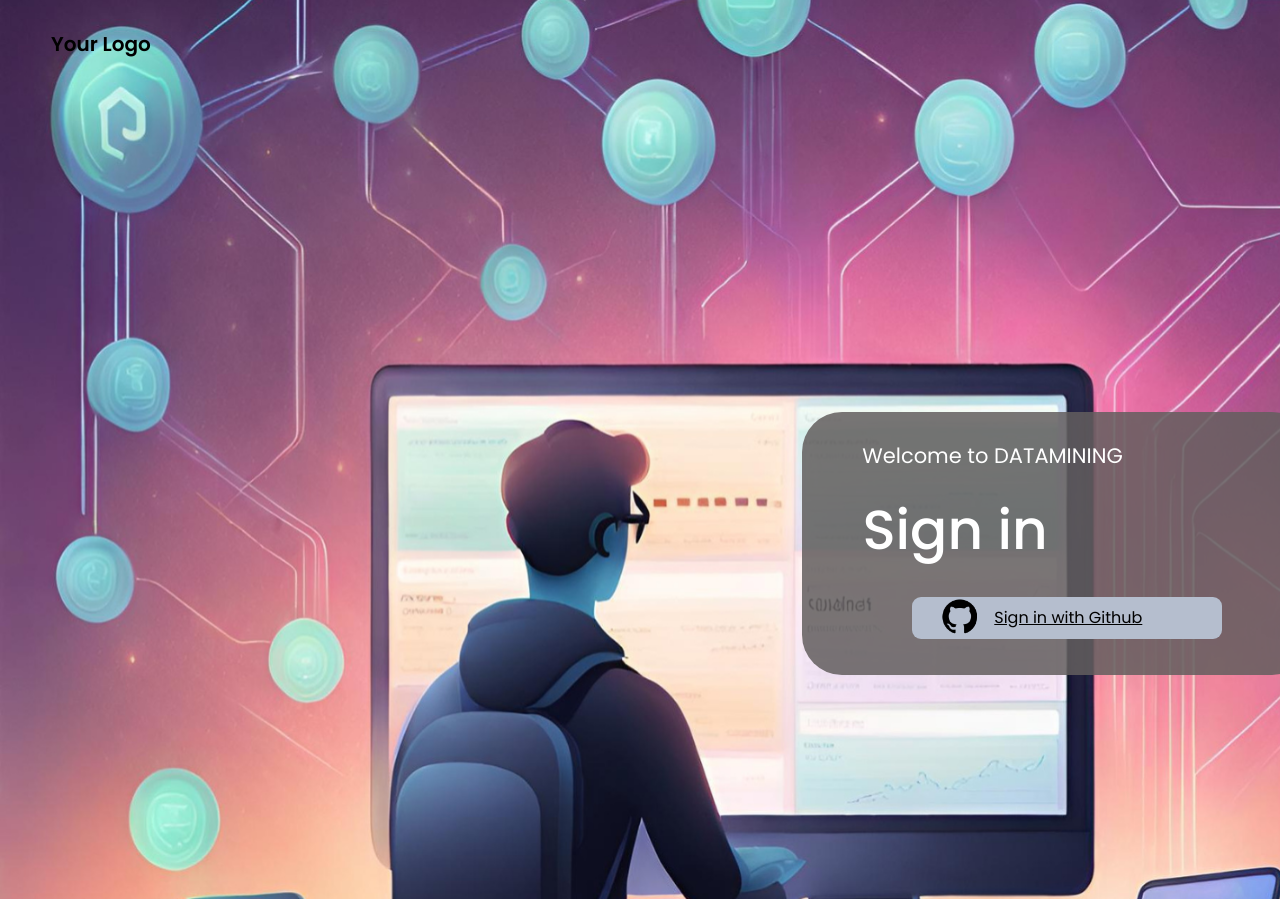
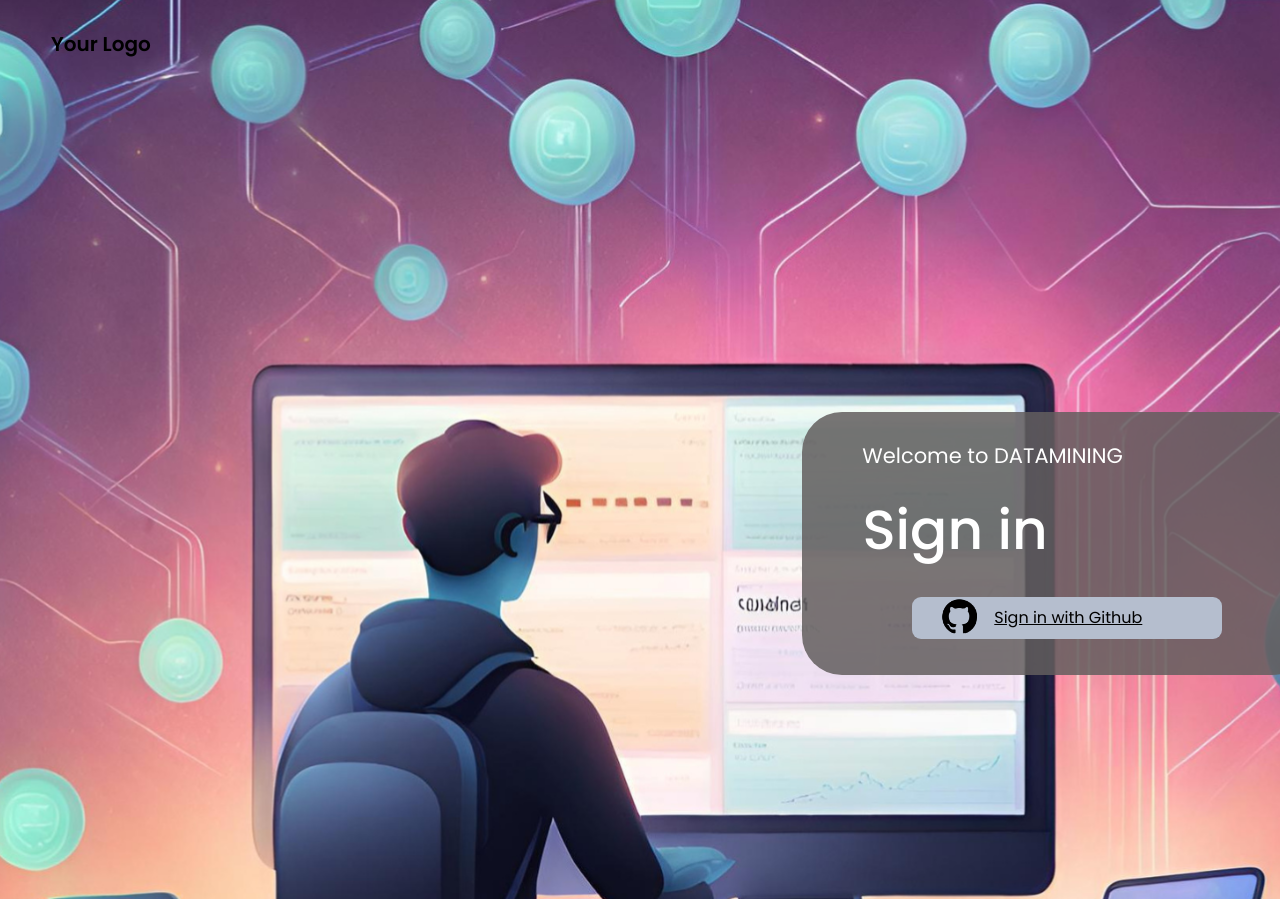
Before and after one commit to JuanSH11/BackDataMining, a FastAPI app: page /login in a window 1280 px wide; the page is wider, and only the part inside the window is pictured. Run offline with FastAPI, Linux system fonts and the light colour scheme.

Commit message:
Fix login view

```diff
--- a/assets/login.css
+++ b/assets/login.css
@@ -13,19 +13,23 @@ input {
 	border: none;
 }
 body {
-  width: 144rem;
-}.login-RKQ {
+  width: 100%;
+  height: 100%;
+  overflow: hidden;
+}
+.login-RKQ {
   box-sizing: border-box;
   padding: 2.9rem 5.1rem 22.4rem 5.1rem;
   width: 100%;
+  height: 100%;
   overflow: hidden;
   position: relative;
   display: flex;
   flex-direction: column;
-  background-size: 100% 100%;
+  background-size: cover;
   background-repeat: no-repeat;
   background-position: center;
-  background-image: url('../assets/fondo-1-bg.png');
+  background-image: url('/static/fondo-1-bg.png');
   background-color: rgba(255, 255, 255, 0.5);
 }
 .login-RKQ .your-logo-arW {
--- a/requirements.txt
+++ b/requirements.txt
@@ -6,4 +6,4 @@ fastapi==0.62.0
 SQLAlchemy==1.4.49
 httpx
 aiofiles
-jinja2==2.11.3
+jinja2==3.0.3
--- a/templates/login.html
+++ b/templates/login.html
@@ -8,7 +8,7 @@
   <title>Login</title>
   <link rel="stylesheet" href="https://fonts.googleapis.com/css?family=Poppins%3A400%2C500%2C600"/>
   <link rel="stylesheet" href="https://fonts.googleapis.com/css?family=Source+Sans+Pro%3A400%2C500%2C600"/>
-  <link rel="stylesheet" type="text/css" href="../assets/login.css"/>
+  <link rel="stylesheet" type="text/css" href="/static/login.css"/>
 </head>
 <body>
 <div class="login-RKQ">
@@ -17,8 +17,7 @@
     <p class="welcome-to-datamining-vBc">Welcome to DATAMINING</p>
     <p class="sign-in-cKL">Sign in</p>
     <div class="group-50-Xx6">
-      <div class="logo-github-1-pwC">
-      </div>
+      <img src="/static/logo-github-1.png" alt="GitHub Logo" class="logo-github-1-pwC">
       <a class="sign-in-with-github-suU" href="/github-login">Sign in with Github</a>
     </div>
   </div>
```
